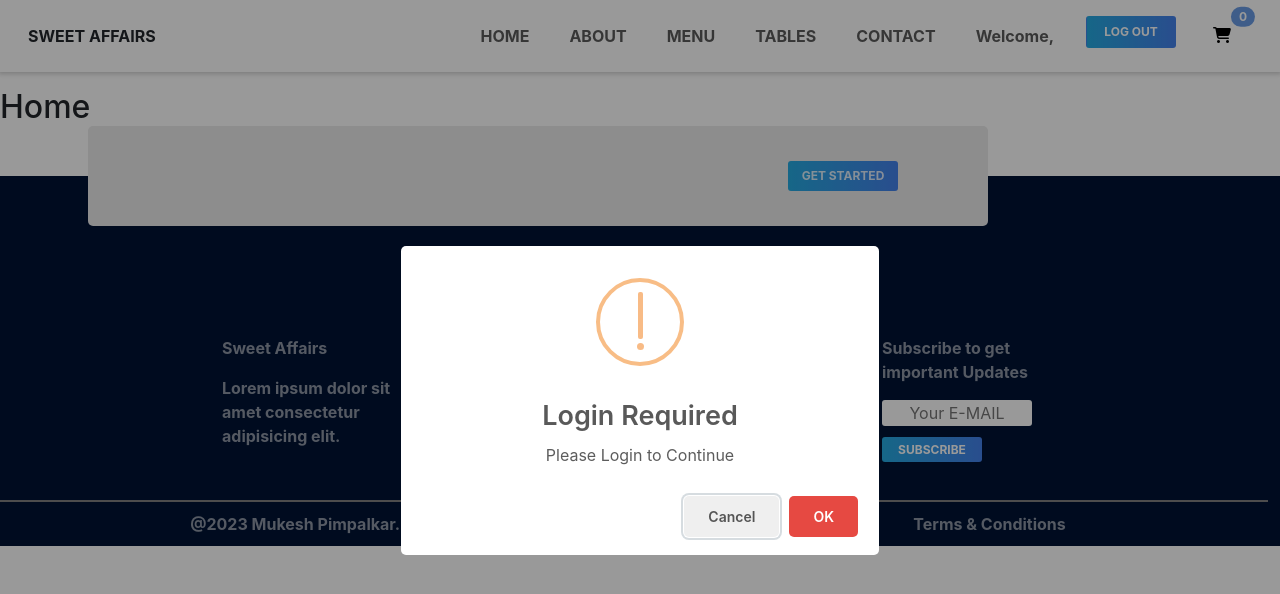
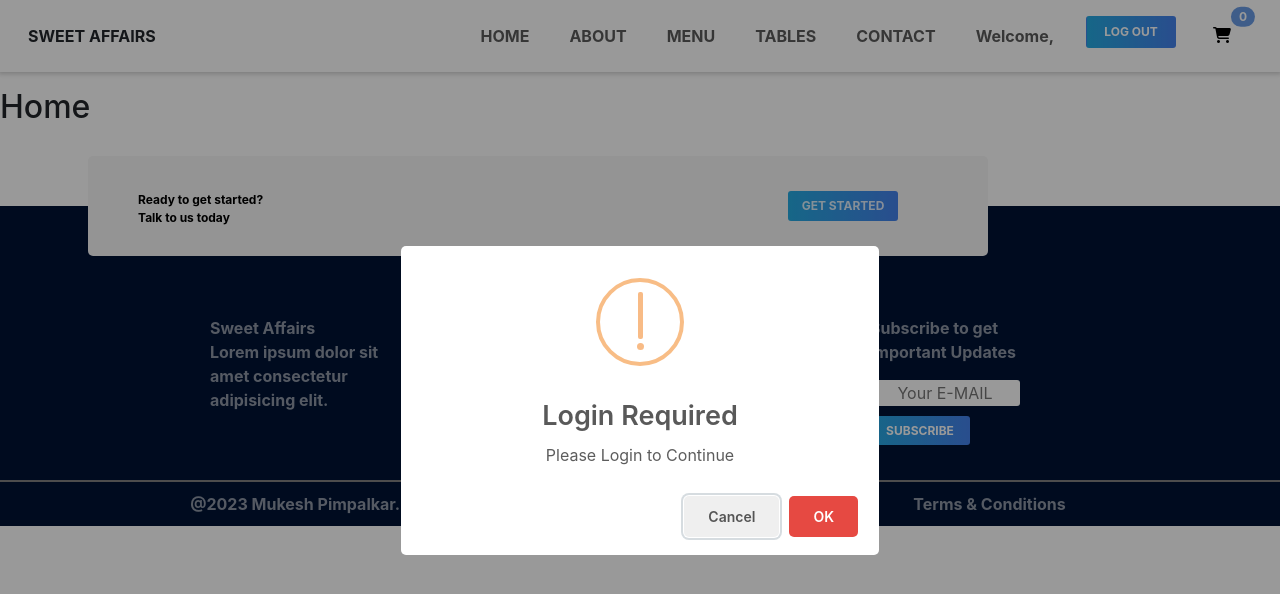
Before and after one commit to Mukesh0712/sweet-affairs, a React (Create React App) app in the folder client/: page / in a window 1280 px wide. Shown: the top 594 px of the page. Built offline with nearby package versions, Linux system fonts and the light colour scheme.

Commit message:
footer design complete

```diff
--- a/client/src/components/Footer/Footer.css
+++ b/client/src/components/Footer/Footer.css
@@ -1,13 +1,21 @@
-.footer{
+.footer {
     height: max-content;
     position: relative;
     background: #001334;
     font-weight: 700;
     color: rgba(255, 255, 255, 0.552);
-    margin-top: 50px;
+    margin-top: 80px;
 }
 
-.footer-middle-part{
+.rest-name{
+    color: rgba(255, 255, 255, 0.552);
+}
+
+.rest-name:hover{
+    color: #fff;
+}
+
+.footer-middle-part {
     position: absolute;
     top: -50px;
     left: 100px;
@@ -16,16 +24,18 @@
     border-radius: 5px;
     border: none;
     font-weight: bold;
-    background: #eaeaea;
+    background: #f6f6f6;
     background-size: 300% 100%;
     moz-transition: all .4s ease-in-out;
     -o-transition: all .4s ease-in-out;
     -webkit-transition: all .4s ease-in-out;
     transition: all .4s ease-in-out;
     outline: none;
+    margin-left: auto;
+    margin-right: auto;
 }
 
-.footer-middle-part:hover{
+.footer-middle-part:hover {
     background-position: 100% 0;
     moz-transition: all .4s ease-in-out;
     -o-transition: all .4s ease-in-out;
@@ -33,7 +43,16 @@
     transition: all .4s ease-in-out;
 }
 
-.footer-btn{
+.footer-middle-part-text {
+    font-size: 12px;
+    width: 150px;
+    position: absolute;
+    color: rgb(0, 0, 0);
+    top: 35px;
+    left: 50px;
+}
+
+.footer-btn {
     width: 110px;
     height: 30px;
     border-radius: 3px;
@@ -55,7 +74,7 @@
 
 }
 
-.footer-btn:hover{
+.footer-btn:hover {
     background-position: 100% 0;
     moz-transition: all .4s ease-in-out;
     -o-transition: all .4s ease-in-out;
@@ -64,29 +83,30 @@
 
 }
 
-.footer-row{
+.footer-row {
     display: flex;
     justify-content: center;
     align-items: center;
-    padding: 150px 0 50px 0;
+    padding: 100px 0 50px 0;
 }
 
-.footer-col{
-    width:200px;
+.footer-col {
+    width: 200px;
     height: 150px;
     margin: 10px;
 }
 
-.footer-col p:hover, h6:hover{
+.footer-col p:hover,
+h6:hover {
     color: #fff;
     cursor: pointer;
 }
 
-.logo{
+.logo {
     width: 40px;
 }
 
-.subs-input{
+.subs-input {
     height: 26px;
     width: 150px;
     margin-bottom: 10px;
@@ -95,9 +115,9 @@
 
 }
 
-.subs-input-2{
+.subs-input-2 {
     width: 100px;
-    height: 25px;
+    height: 29px;
     border: none;
     border-radius: 3px;
     text-align: center;
@@ -111,9 +131,10 @@
     transition: all .4s ease-in-out;
     background-image: linear-gradient(to right, #25aae1, #4481eb, #04befe, #3f86ed);
     outline: none;
+    cursor: pointer;
 }
 
-.subs-input-2:hover{
+.subs-input-2:hover {
     background-position: 100% 0;
     moz-transition: all .4s ease-in-out;
     -o-transition: all .4s ease-in-out;
@@ -121,10 +142,11 @@
     transition: all .4s ease-in-out;
 }
 
-.socials{
+.socials-link{
+    color: rgba(255, 255, 255, 0.552);
 }
 
-.copyright-section{
+.copyright-section {
     display: flex;
     justify-content: center;
     width: 100%;
@@ -134,13 +156,13 @@
     padding-top: 10px;
 }
 
-.copyright-section p{
+.copyright-section p {
     width: fit-content;
     margin: 0 50px 0 50px;
     cursor: pointer;
     font-weight: bold;
 }
 
-.copyright-section p:hover{
+.copyright-section p:hover {
     color: #fff;
 }
--- a/client/src/components/Footer/Footer.js
+++ b/client/src/components/Footer/Footer.js
@@ -1,29 +1,31 @@
 import React from 'react'
 import "./Footer.css"
+import {Link} from "react-router-dom"
 
 function Footer() {
     return (
-        <div className='footer'>
+        <div className='footer row'>
 
-            <div className='row footer-middle-part'>
+            <div className='footer-middle-part'>
+                <p className='footer-middle-part-text'>Ready to get started? Talk to us today</p>
                 <button className='footer-btn'>GET STARTED</button>
             </div>
 
             <div className='row footer-row'>
 
                 <div className='col-3 footer-col'>
-                    <p>Sweet Affairs</p>
+                    <Link className='text-decoration-none rest-name'>Sweet Affairs</Link>
                     <p>Lorem ipsum dolor sit amet consectetur adipisicing elit.</p>
                 </div>
 
                 <div className='col-3 footer-col'>
                     <p>Follow Us</p>
                     <span className='socials'>
-                        <h6>GitHub</h6>
-                        <h6>LinkedIn</h6>
-                        <h6>Facebook</h6>
-                        <h6>Twitter</h6>
-                        <h6>Instagram</h6>
+                        <a href="https://github.com/Mukesh0712" target="_blank" rel='noreferrer' className='text-decoration-none socials-link'><h6>GitHub</h6></a>
+                        <a href="https://www.linkedin.com/in/mukesh-pimpalkar-426228213/" target="_blank" rel='noreferrer' className='text-decoration-none socials-link'><h6>LinkedIn</h6></a>
+                        <a href="https://www.facebook.com/pixel.peeper.5/" target="_blank" rel='noreferrer' className='text-decoration-none socials-link'><h6>Facebook</h6></a>
+                        <a href="https://twitter.com/Mukesh_0712" target="_blank" rel='noreferrer' className='text-decoration-none socials-link'><h6>Twitter</h6></a>
+                        <a href="https://www.instagram.com/p.mukesh_07/" target="_blank" rel='noreferrer' className='text-decoration-none socials-link'><h6>Instagram</h6></a>
                     </span>
                 </div>
 
```
